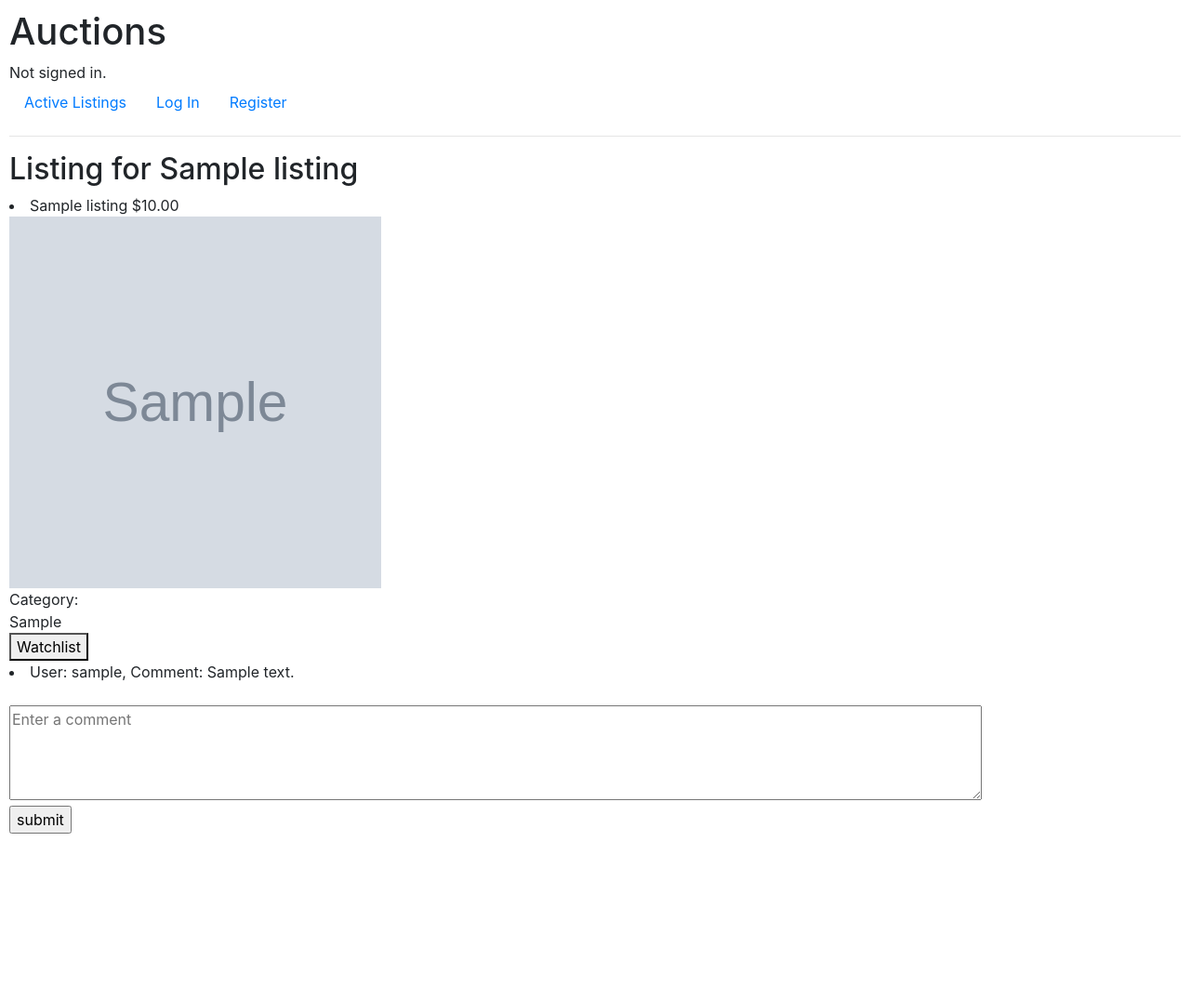
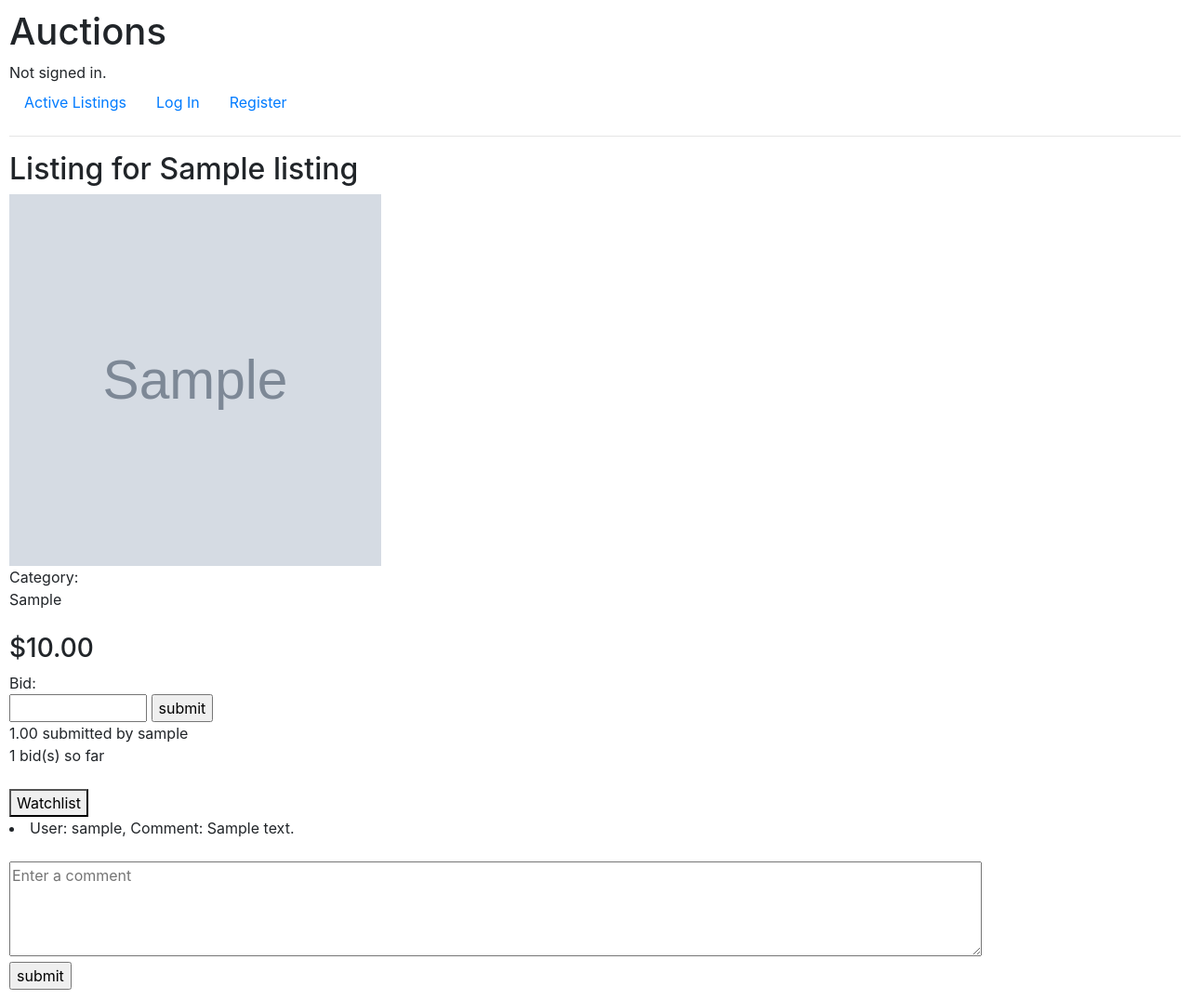
Before and after one commit to bfinelli1/commerce, a Django app: page /listing/1 in a window 1280 px wide. Shown: the whole page at 93% size. Before the commit the page ends 897 px from the top, so only its background shows below. Run offline with Django 3.2, Linux system fonts and the light colour scheme; tables that the repository leaves empty hold one stand-in row (values such as "Sample post"); grey boxes marked "Sample" are stand-in pictures; some libraries are stand-ins or nearby versions.

Commit message:
finished bids and current price

```diff
--- a/auctions/models.py
+++ b/auctions/models.py
@@ -34,6 +34,7 @@ class comments(models.Model):
 
 class bids(models.Model):
     bid = models.DecimalField(max_digits=10, decimal_places=2)
+    user=models.ForeignKey(User, on_delete=models.DO_NOTHING, null=True)
     listing = models.ForeignKey(auction_listings, on_delete=models.DO_NOTHING)
 
 class watchlists(models.Model):
--- a/auctions/templates/auctions/listing.html
+++ b/auctions/templates/auctions/listing.html
@@ -5,12 +5,32 @@
 
 
 
-        <li>{{ listing }} </li>
+
         <img src="{{ listing.img_url }}" width="400"
         height="400"/>
         <br>
         Category:<br>
         {{category}}
+        <br><br>
+
+        <h3>${{listing.price}}</h3>
+
+        Bid:
+        <form action="{% url 'bid' listing.id %}" method="post">
+            {% csrf_token %}
+            <input type="number" id="bid" min="0.00" max="10000.00" step="0.01" name="bid"  />
+            <input type="submit" value="submit">
+        </form>
+
+        {% for bid in bids %}
+            {{bid.bid}} submitted by {{bid.user.username}}<br>
+
+        {% empty %}
+        <li> no bids yet </li>
+        {% endfor %}
+        {{count}} bid(s) so far
+
+        <br><br>
 
         <form action="{% url 'addtowatchlist' listing.id %}" method="post">
             {% csrf_token %}
--- a/auctions/templates/auctions/watchlist.html
+++ b/auctions/templates/auctions/watchlist.html
@@ -1,7 +1,7 @@
 {% extends "auctions/layout.html" %}
 
 {% block body %}
-    <h2>Active Listings</h2>
+    <h2>{{user.username}}'s watchlist</h2>
 
     {% for item in watchlist %}
         <li>
--- a/auctions/urls.py
+++ b/auctions/urls.py
@@ -12,5 +12,6 @@ urlpatterns = [
     path("comment/<int:listing_id>", views.comment, name="comment"),
     path("watchlist/", views.watchlist, name="watchlist"),
     path("addtowatchlist/<int:listing_id>", views.addtowatchlist, name="addtowatchlist"),
-    path("categories", views.categories, name="categories")
+    path("categories", views.categories, name="categories"),
+    path("bid/<int:listing_id>", views.bid, name="bid")
 ]
--- a/auctions/views.py
+++ b/auctions/views.py
@@ -3,6 +3,8 @@ from django.db import IntegrityError
 from django.http import HttpResponse, HttpResponseRedirect
 from django.shortcuts import render
 from django.urls import reverse
+from  decimal import Decimal
+from django.db.models import Max
 
 from .models import User, auction_listings, comments, bids, watchlists
 
@@ -69,10 +71,17 @@ def register(request):
 def listing(request, listing_id):
     mylisting = auction_listings.objects.get(id=listing_id)
     mycomments = comments.objects.filter(listing__id=listing_id)
+    bid = bids.objects.filter(listing__id=listing_id)
+    max = bids.objects.filter(listing__id=listing_id).aggregate(Max('bid'))
+    max = max['bid__max']
+    mycount = bids.objects.filter(listing__id=listing_id).count()
     return render(request, "auctions/listing.html", {
         "listing" : mylisting,
         "comments" : mycomments,
-        "category" : mylisting.category
+        "category" : mylisting.category,
+        "bids" : bid,
+        "maxbid" : max,
+        "count" : mycount
 
     })
 
@@ -99,6 +108,7 @@ def watchlist(request):
     currentuser=request.user
     mywatchlist = watchlists.objects.filter(user=currentuser)
     return render(request, "auctions/watchlist.html", {
+        "user" : currentuser,
         "watchlist" : mywatchlist
 
     })
@@ -113,3 +123,20 @@ def addtowatchlist(request, listing_id):
 
 def categories(request):
     pass
+
+def bid(request, listing_id):
+    if request.method == "POST":
+        currentuser=request.user
+        amount=request.POST["bid"]
+        listing = auction_listings.objects.get(id=listing_id)
+        max = bids.objects.filter(listing__id=listing_id).aggregate(Max('bid'))
+        max = max['bid__max']
+        price = listing.price
+        if not max:
+            max = price
+        if Decimal(amount) > Decimal(price) and Decimal(amount) > max:
+                newbid = bids(bid=Decimal(amount),user=currentuser, listing=listing)
+                listing.price = Decimal(amount)
+                listing.save()
+                newbid.save()
+    return HttpResponseRedirect(reverse("listing", args=(listing_id,)))
```
Also changed, not shown: auctions/migrations/0009_bids_user.py (added).
